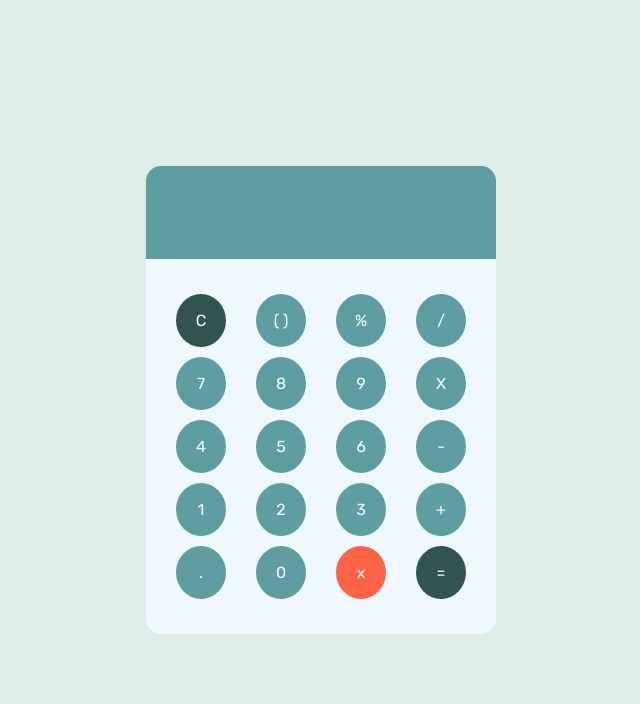
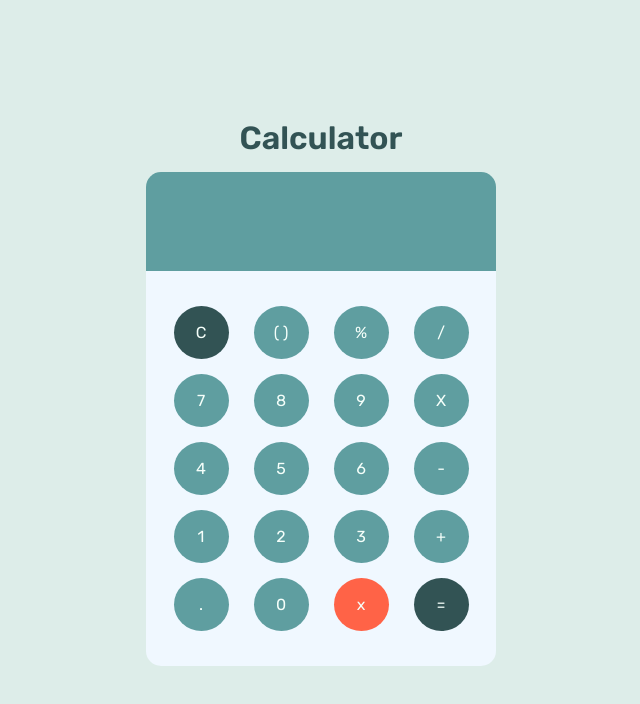
Before and after one commit to Sohila-Hashem/calculator, a website: page index.html in a window 1280 px wide. Shown: the whole page, without its empty margins (319-959 px from the left). Drawn offline with Linux system fonts and the light colour scheme.

Commit message:
adjusting elements and adding an h1

```diff
--- a/index.html
+++ b/index.html
@@ -11,6 +11,7 @@
     <title>calculator</title>
 </head>
 <body>
+    <h1>Calculator</h1>
     <main>
         <section id="result-interface">
             <input type="text">
--- a/public/calc.css
+++ b/public/calc.css
@@ -12,6 +12,8 @@
     --delete-button: rgb(255, 99, 71);
     --main-background-day: rgb(221, 237, 233);
     --main-background-dark: rgb(36 48 45);;
+    --h1-text-day: rgb(50, 83, 84);
+    --h1-text-dark: rgb(221, 237, 233);
 }
 
 * {
@@ -25,10 +27,12 @@ html {
 }
 
 body {
+    min-height: 100vh;
     display: flex;
     justify-content: center;
     align-items: center;
-    min-height: 100vh;
+    flex-direction: column;
+    min-width: 100%;
     background-color: var(--main-background-day);
     font-family: 'Rubik', sans-serif;
 }
@@ -39,6 +43,10 @@ main {
     display: grid;
     grid-template-rows: 1fr 4fr;
     grid-template-columns: 1fr;
+}
+
+h1 {
+    color: var(--h1-text-day);
 }
 
 #result-interface {
@@ -74,7 +82,7 @@ main {
     grid-column: span 1;
     grid-template-rows: repeat(3, 1fr);
     grid-template-columns: repeat(12,1fr);
-    gap: 10px;
+    gap: 15px;
     background-color: var(--core-container-day);
     padding:  35px 15px;
     border-radius: 0 0 15px 15px;
@@ -93,7 +101,7 @@ main {
 
 #core-container div p {
     cursor: pointer;
-    width: 50px;
+    width: 55px;
     background-color: var(--main-digits-day);
     padding: 17px;
     border-radius: 50%;
@@ -114,6 +122,10 @@ main {
         background-color: var(--main-background-dark);
     }
 
+    h1 {
+        color: var(--h1-text-dark);
+    }
+
     #result-interface {
         background-color: var(--result-interface-dark);
     }
```
